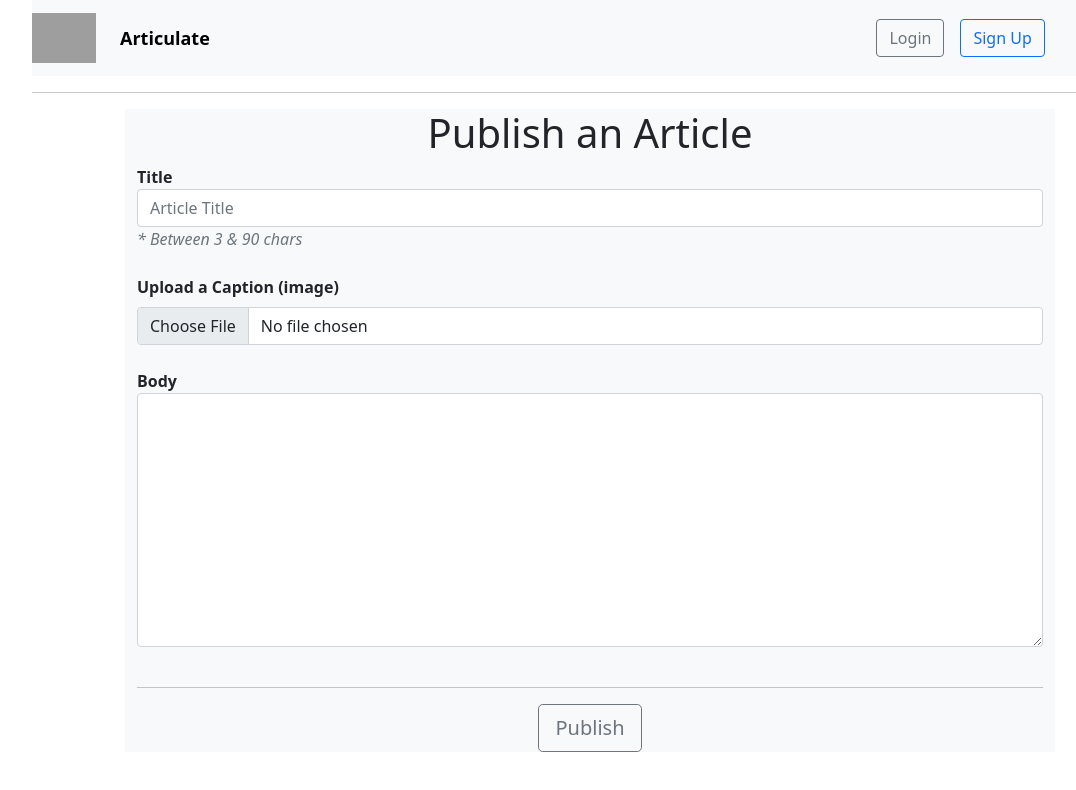
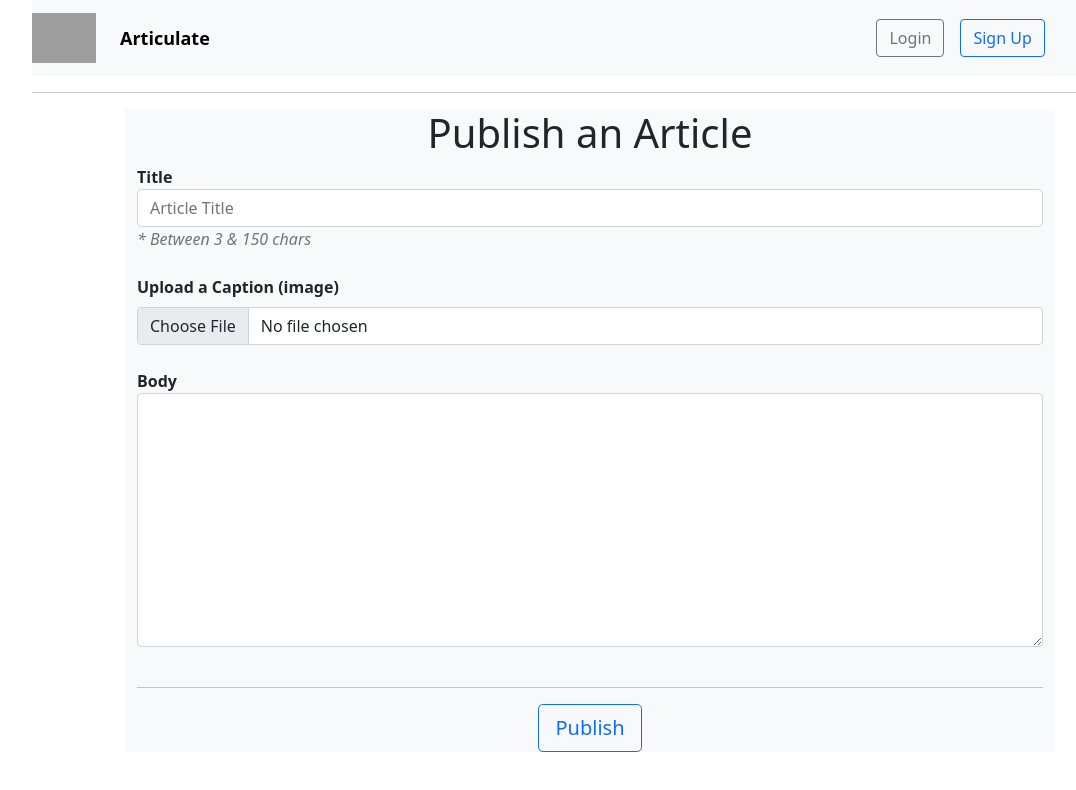
Before and after one commit to MuhammadMamduh/weds360_frontend, a React (Create React App) app: page /articles/new in a window 1280 px wide. Shown: the top 790 px of the page, without its empty margins (50-1126 px from the left). Built offline with nearby package versions, Linux system fonts and the light colour scheme; grey boxes are pictures that could not be loaded.

Commit message:
change publish button from seconday to primary

```diff
--- a/src/components/articles/ArticleCreate.js
+++ b/src/components/articles/ArticleCreate.js
@@ -53,11 +53,11 @@ render(){
                 id="title" aria-describedby="Article Title"
                 placeholder="Article Title"
 
-                pattern=".{3,90}"
+                pattern=".{3,150}"
                 required
               />
               <p className="text-muted d-inline">
-                <i>* Between 3 & 90 chars</i>
+                <i>* Between 3 & 150 chars</i>
               </p>
             </div>
 
@@ -101,7 +101,7 @@ render(){
             </div>
 
             <div className="col-md-12 text-center ">
-              <button type="submit" className="btn btn-outline-secondary btn-lg">Publish</button>
+              <button type="submit" className="btn btn-outline-primary btn-lg">Publish</button>
             </div>
 
           </form>
```
